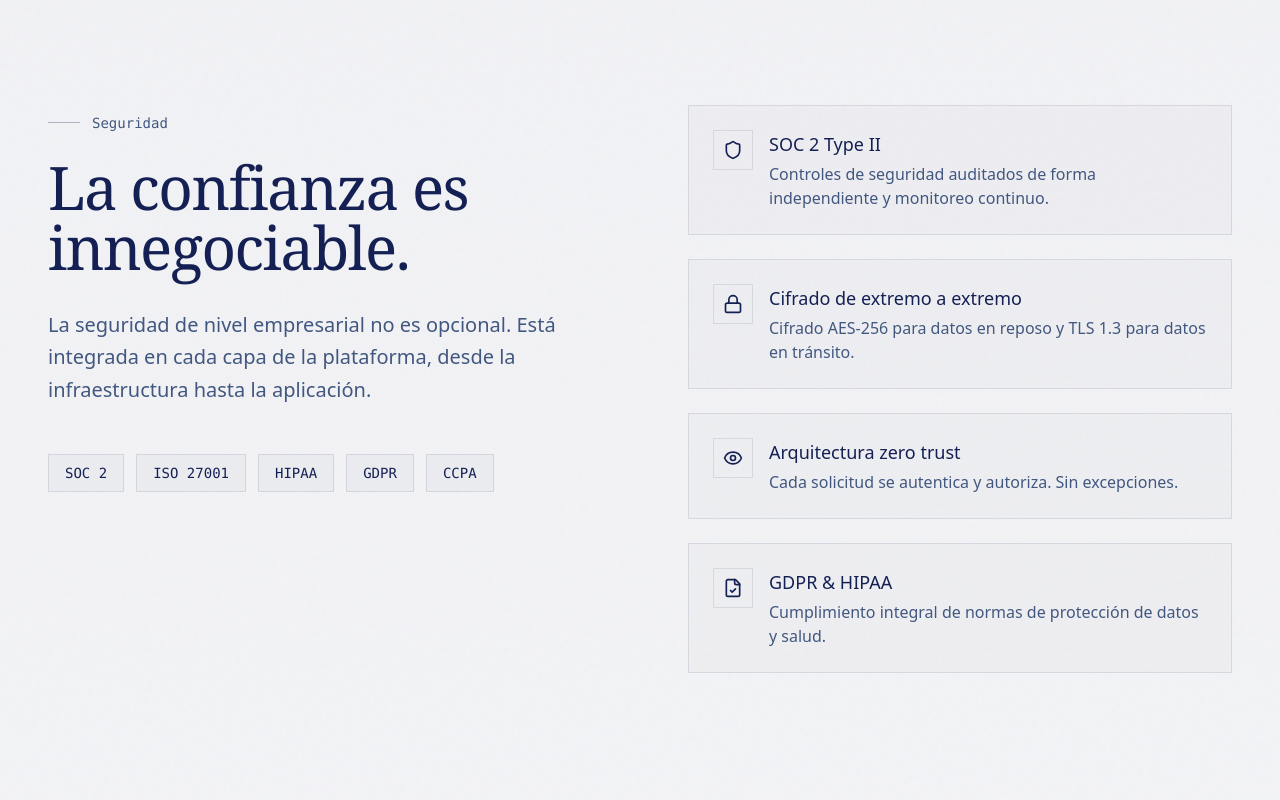
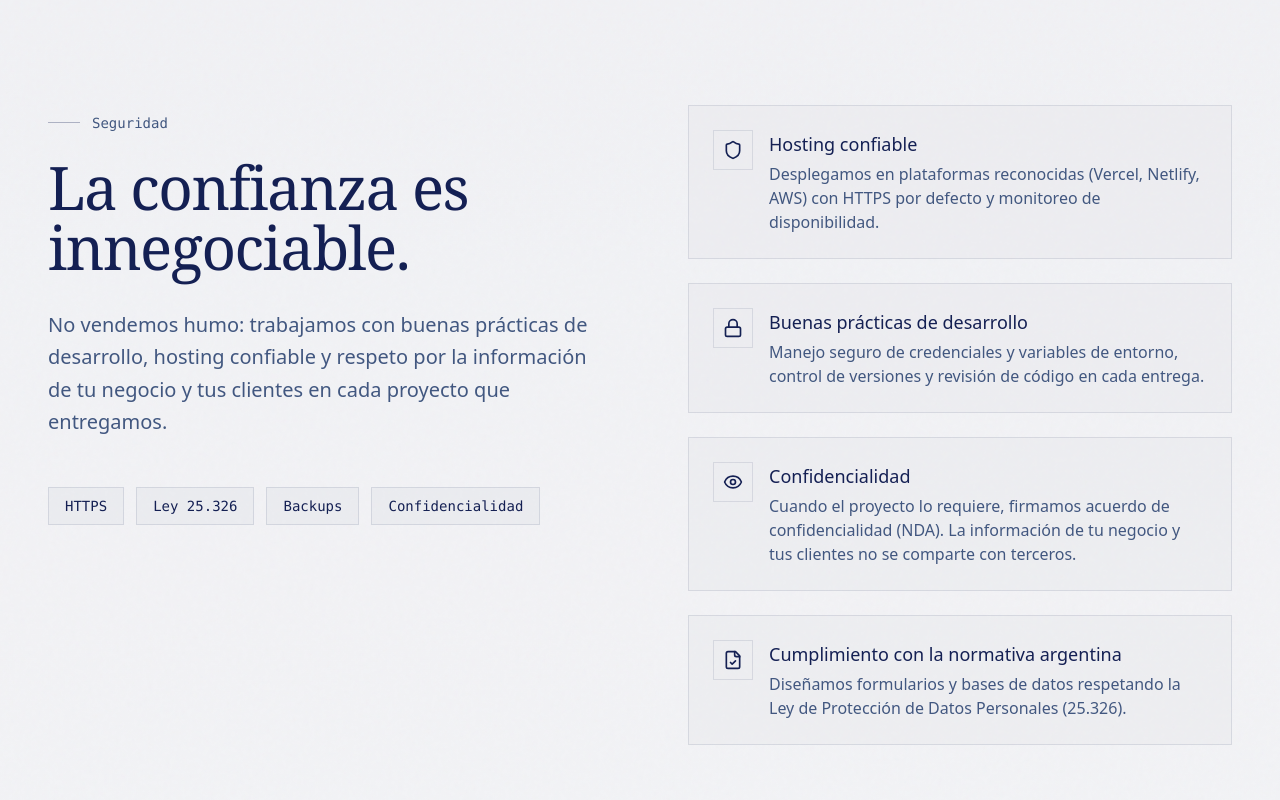
Before and after one commit to Nuriaa05/CodeBalance-Landing-, a Next.js app: page / in a window 1280 px wide. Shown: the part 5300-6100 px from the top of the page. Built offline with nearby package versions, Linux system fonts and the light colour scheme.

Commit message:
feat(contenido): actualiza footer y seguridad
Completa los enlaces de CodeBalance en el footer, reemplaza el texto descriptivo institucional y elimina la leyenda de sistemas operativos. También ajusta Seguridad a buenas prácticas, confidencialidad y normativa argentina.

```diff
--- a/components/landing/footer-section.tsx
+++ b/components/landing/footer-section.tsx
@@ -5,9 +5,14 @@ import { AnimatedWave } from "./animated-wave";
 
 const footerLinks = {
   CodeBalance: [
+    { name: "Inicio", href: "#inicio" },
     { name: "Servicios", href: "#features" },
-    { name: "Cómo funciona", href: "#how-it-works" },
+    { name: "Cómo trabajamos", href: "#how-it-works" },
+    { name: "Casos de éxito", href: "#infraestructura" },
     { name: "Tecnologías", href: "#integrations" },
+    { name: "Seguridad", href: "#security" },
+    { name: "Nosotros", href: "#developers" },
+    { name: "Testimonios", href: "#testimonios" },
     { name: "Contacto", href: "#contacto" },
   ],
 };
@@ -44,8 +49,8 @@ export function FooterSection() {
                 <span className="text-2xl font-display">CodeBalance</span>
               </a>
 
-              <p className="text-muted-foreground leading-relaxed mb-8 max-w-xs">
-                La plataforma para equipos que lanzan. Crea, despliega y escala con velocidad excepcional.
+              <p className="text-muted-foreground leading-relaxed mb-8 max-w-md">
+                En CodeBalance ayudamos a emprendedores, profesionales y empresas a fortalecer su presencia digital y optimizar sus procesos mediante soluciones integrales de tecnología, marketing y finanzas.
               </p>
 
               {/* Social Links */}
@@ -91,13 +96,6 @@ export function FooterSection() {
           <p className="text-sm text-muted-foreground">
             2026 CodeBalance. Todos los derechos reservados.
           </p>
-
-          <div className="flex items-center gap-4 text-sm text-muted-foreground">
-            <span className="flex items-center gap-2">
-              <span className="w-2 h-2 rounded-full bg-accent" />
-              Todos los sistemas operativos
-            </span>
-          </div>
         </div>
       </div>
     </footer>
--- a/components/landing/security-section.tsx
+++ b/components/landing/security-section.tsx
@@ -6,27 +6,27 @@ import { Shield, Lock, Eye, FileCheck } from "lucide-react";
 const securityFeatures = [
   {
     icon: Shield,
-    title: "SOC 2 Type II",
-    description: "Controles de seguridad auditados de forma independiente y monitoreo continuo.",
+    title: "Hosting confiable",
+    description: "Desplegamos en plataformas reconocidas (Vercel, Netlify, AWS) con HTTPS por defecto y monitoreo de disponibilidad.",
   },
   {
     icon: Lock,
-    title: "Cifrado de extremo a extremo",
-    description: "Cifrado AES-256 para datos en reposo y TLS 1.3 para datos en tránsito.",
+    title: "Buenas prácticas de desarrollo",
+    description: "Manejo seguro de credenciales y variables de entorno, control de versiones y revisión de código en cada entrega.",
   },
   {
     icon: Eye,
-    title: "Arquitectura zero trust",
-    description: "Cada solicitud se autentica y autoriza. Sin excepciones.",
+    title: "Confidencialidad",
+    description: "Cuando el proyecto lo requiere, firmamos acuerdo de confidencialidad (NDA). La información de tu negocio y tus clientes no se comparte con terceros.",
   },
   {
     icon: FileCheck,
-    title: "GDPR & HIPAA",
-    description: "Cumplimiento integral de normas de protección de datos y salud.",
+    title: "Cumplimiento con la normativa argentina",
+    description: "Diseñamos formularios y bases de datos respetando la Ley de Protección de Datos Personales (25.326).",
   },
 ];
 
-const certifications = ["SOC 2", "ISO 27001", "HIPAA", "GDPR", "CCPA"];
+const certifications = ["HTTPS", "Ley 25.326", "Backups", "Confidencialidad"];
 
 export function SecuritySection() {
   const [isVisible, setIsVisible] = useState(false);
@@ -64,8 +64,7 @@ export function SecuritySection() {
               innegociable.
             </h2>
             <p className="text-xl text-muted-foreground leading-relaxed mb-12">
-              La seguridad de nivel empresarial no es opcional. Está integrada en cada capa
-              de la plataforma, desde la infraestructura hasta la aplicación.
+              No vendemos humo: trabajamos con buenas prácticas de desarrollo, hosting confiable y respeto por la información de tu negocio y tus clientes en cada proyecto que entregamos.
             </p>
 
             {/* Certifications */}
```
